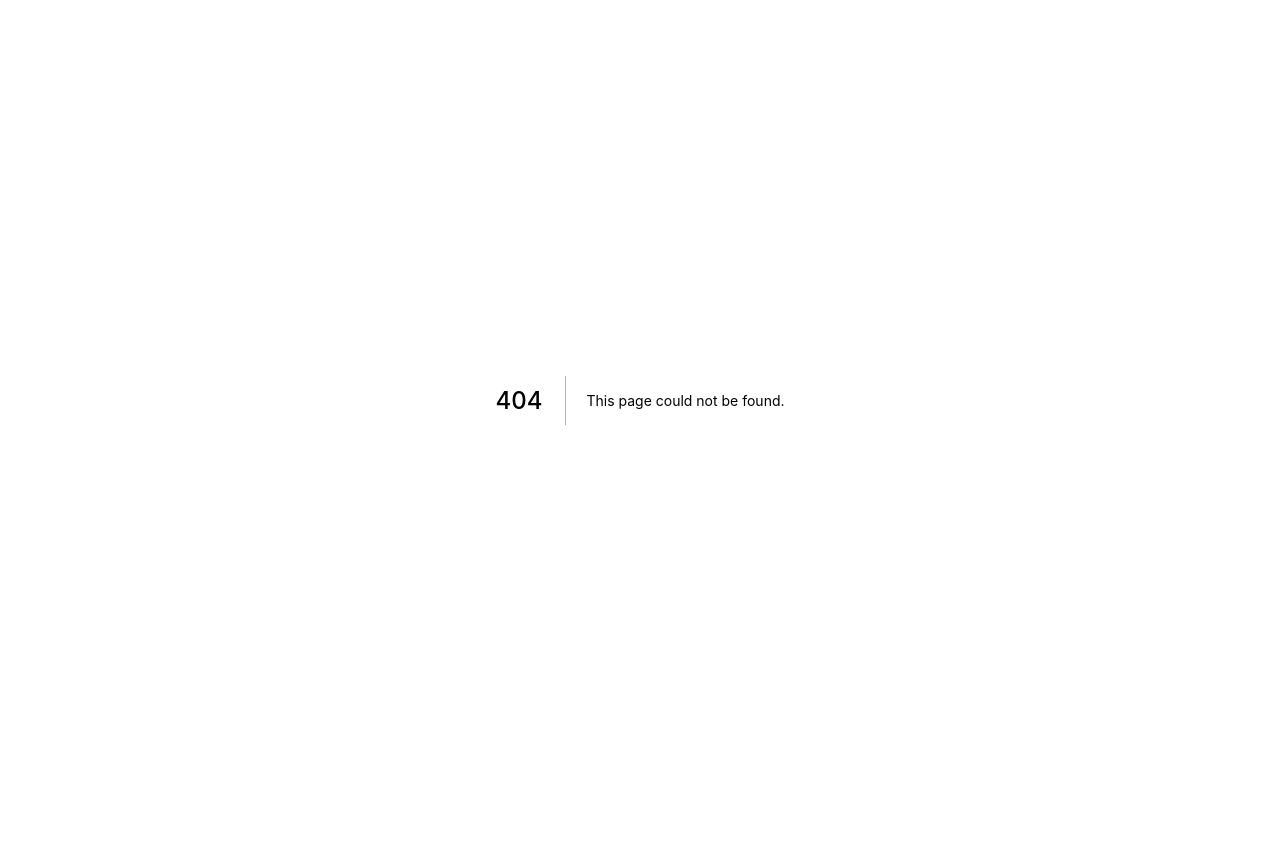
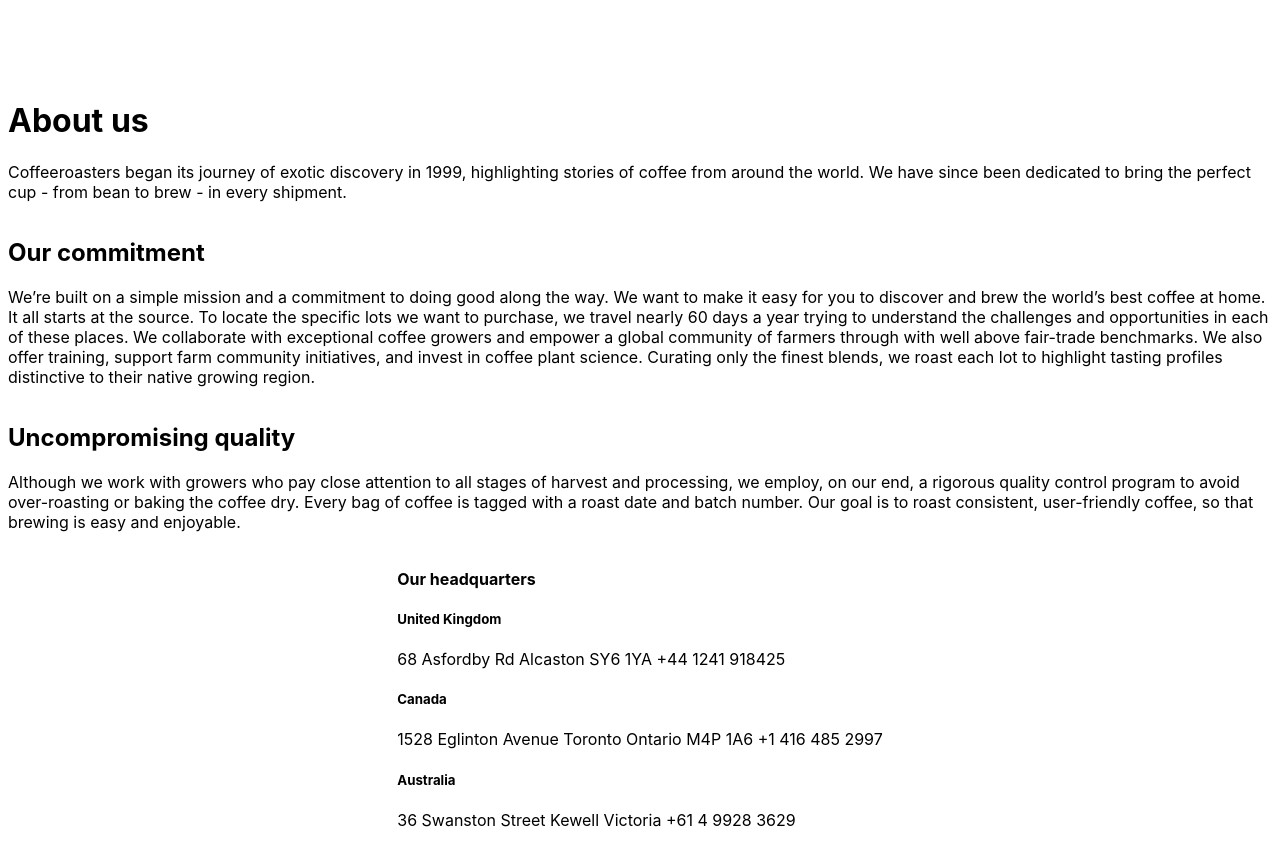
Before and after one commit to Andrparsons/coffeeroasters, a Next.js app: page /about in a window 1280 px wide. Before the commit this address had no page. Shown: the top 866 px of the page. Before the commit the page ends 800 px from the top, so only its background shows below. Built offline with nearby package versions, Linux system fonts and the light colour scheme.

Commit message:
about page content

```diff
--- /dev/null
+++ b/pages/about.js
@@ -0,0 +1,75 @@
+import Head from "next/head";
+import styles from "../styles/Home.module.css";
+
+export default function Home() {
+  return (
+    <div className={styles.container}>
+      <Head>
+        <title>coffeeroasters | About Us</title>
+        <link rel="icon" href="/favicon.ico" />
+        <meta name="viewport" content="initial-scale=1.0, width=device-width" />
+      </Head>
+
+      <main className={styles.main}>
+        <div className={styles.intro}>
+          <h1>About us</h1>
+          <p>
+            Coffeeroasters began its journey of exotic discovery in 1999,
+            highlighting stories of coffee from around the world. We have since
+            been dedicated to bring the perfect cup - from bean to brew - in
+            every shipment.
+          </p>
+        </div>
+
+        <div className={styles.commitment}>
+          <h2>Our commitment</h2>
+          <p>
+            We’re built on a simple mission and a commitment to doing good along
+            the way. We want to make it easy for you to discover and brew the
+            world’s best coffee at home. It all starts at the source. To locate
+            the specific lots we want to purchase, we travel nearly 60 days a
+            year trying to understand the challenges and opportunities in each
+            of these places. We collaborate with exceptional coffee growers and
+            empower a global community of farmers through with well above
+            fair-trade benchmarks. We also offer training, support farm
+            community initiatives, and invest in coffee plant science. Curating
+            only the finest blends, we roast each lot to highlight tasting
+            profiles distinctive to their native growing region.
+          </p>
+        </div>
+
+        <div className={styles.quality}>
+          <h2>Uncompromising quality</h2>
+          <p>
+            Although we work with growers who pay close attention to all stages
+            of harvest and processing, we employ, on our end, a rigorous quality
+            control program to avoid over-roasting or baking the coffee dry.
+            Every bag of coffee is tagged with a roast date and batch number.
+            Our goal is to roast consistent, user-friendly coffee, so that
+            brewing is easy and enjoyable.
+          </p>
+        </div>
+
+        <div className={styles.headquarters}>
+          <h4>Our headquarters</h4>
+
+          <div className={styles.locations}>
+            <div className={styles.location}>
+              <h5>United Kingdom</h5>
+              68 Asfordby Rd Alcaston SY6 1YA +44 1241 918425
+            </div>
+
+            <div className={styles.location}>
+              <h5>Canada</h5>
+              1528 Eglinton Avenue Toronto Ontario M4P 1A6 +1 416 485 2997
+            </div>
+            <div className={styles.location}>
+              <h5>Australia</h5>
+              36 Swanston Street Kewell Victoria +61 4 9928 3629
+            </div>
+          </div>
+        </div>
+      </main>
+    </div>
+  );
+}
```
Also changed, not shown: pages/plan.js (added).
